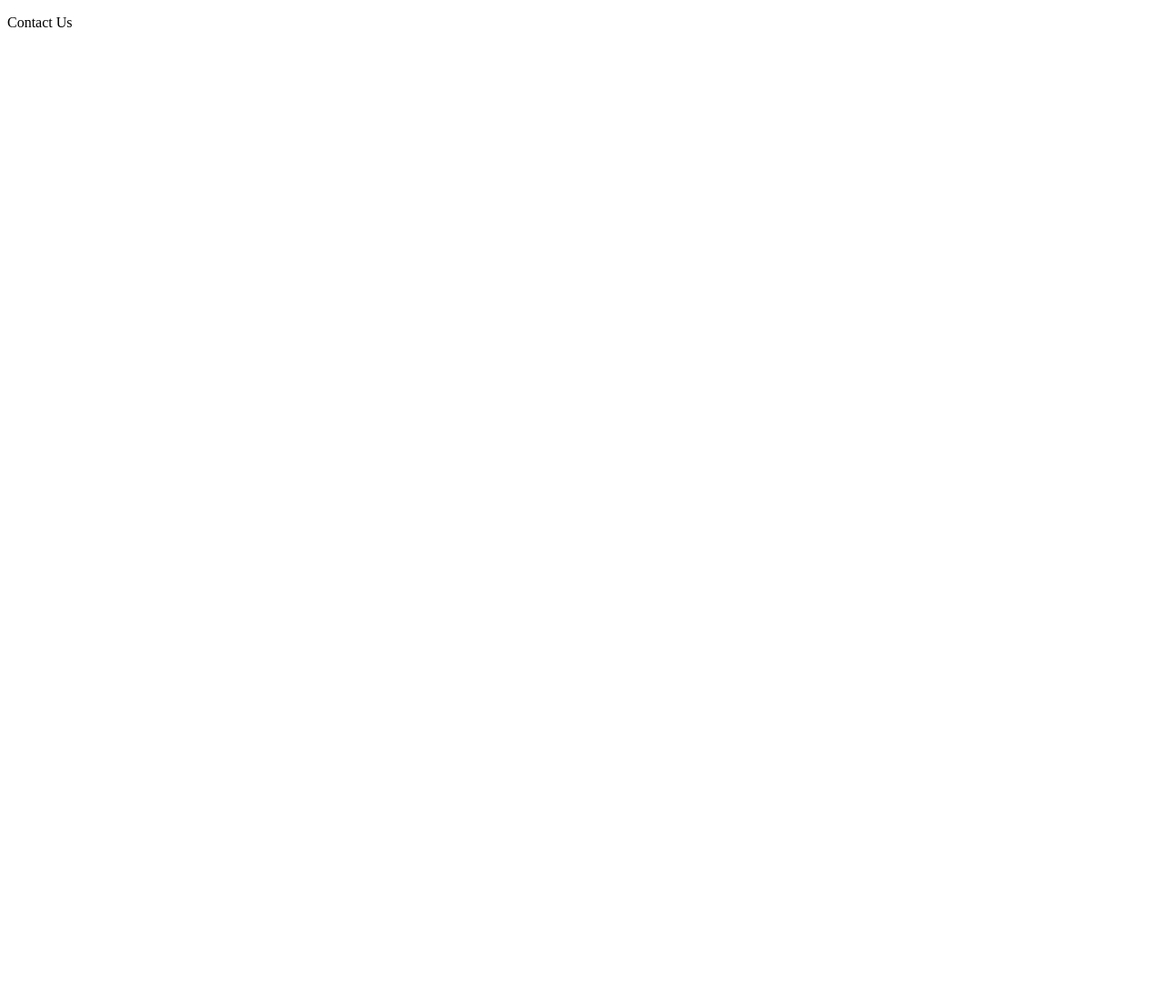
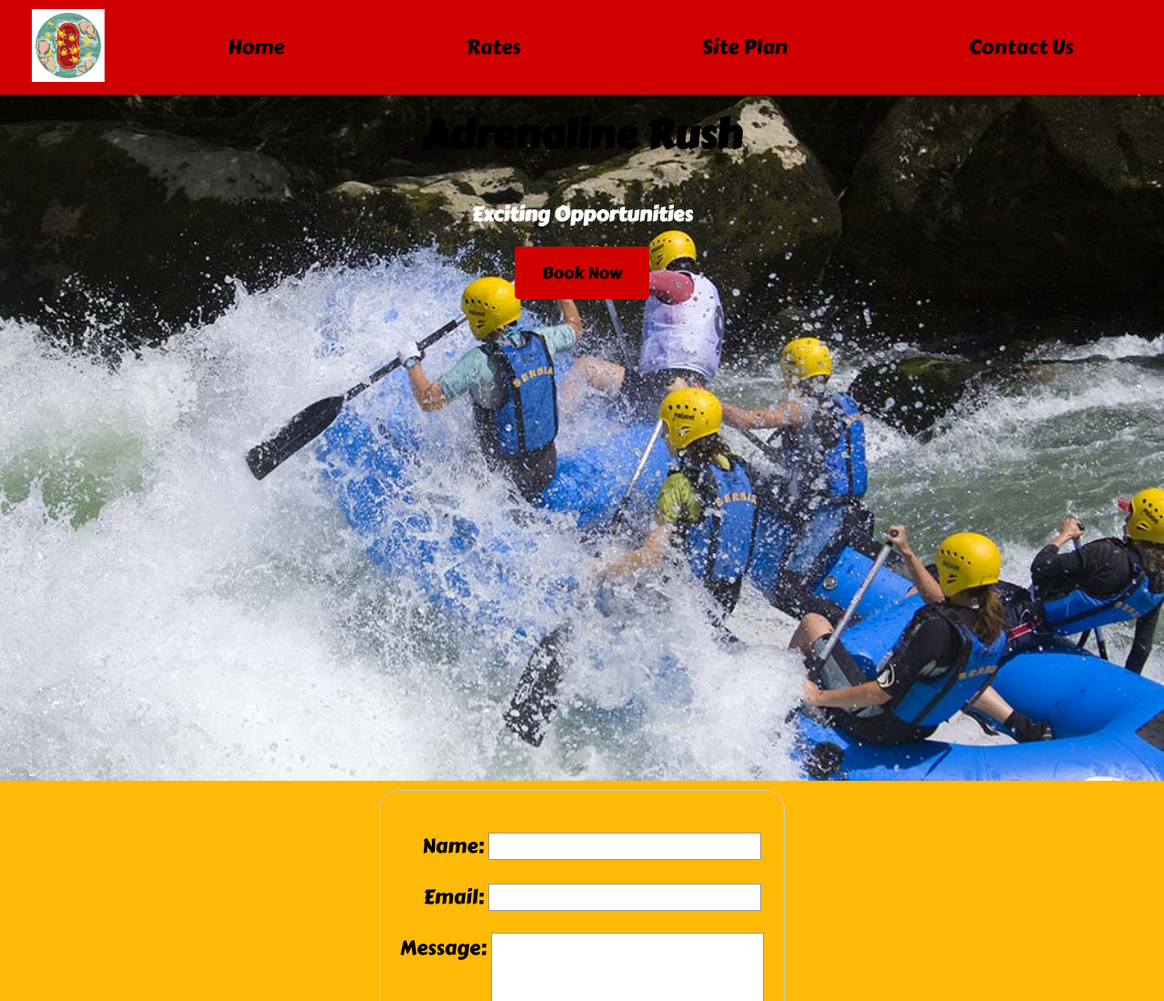
Before and after one commit to jroyales1/wdd130, a plain HTML site: page wwr/contactus.html in a window 1280 px wide. Shown: the top 1100 px of the page at 91% size. Before the commit the page ends 800 px from the top, so only its background shows below. Drawn offline with Linux system fonts and the light colour scheme.

Commit message:
contact us finished

```diff
--- a/wwr/contactus.html
+++ b/wwr/contactus.html
@@ -1,11 +1,165 @@
-<!DOCTYPE html>
-<html lang="en">
+<!DOCTYPE html><html lang="en">
 <head>
     <meta charset="UTF-8">
     <meta name="viewport" content="width=device-width, initial-scale=1.0">
-    <title>Document</title>
+    <link rel="stylesheet" href="styles/style.css">
+    <title>Rush Hour Rafting | Home</title>
+    <style>
+body {
+  /* Center the form on the page */
+  text-align: center;
+}
+
+form {
+  display: inline-block;
+  /* Form outline */
+  padding: 1em;
+  border: 1px solid #ccc;
+  border-radius: 1em;
+}
+
+p + p {
+  margin-top: 1em;
+}
+
+label {
+  /* Uniform size & alignment */
+  display: inline-block;
+  min-width: 90px;
+  text-align: right;
+}
+
+input,
+textarea {
+  /* To make sure that all text fields have the same font settings
+     By default, text areas have a monospace font */
+  font: 1em sans-serif;
+  /* Uniform text field size */
+  width: 300px;
+  box-sizing: border-box;
+  /* Match form field borders */
+  border: 1px solid #999;
+}
+
+input:focus,
+textarea:focus {
+  /* Set the outline width and style */
+  outline-style: solid;
+  /* To give a little highlight on active elements */
+  outline-color: #000;
+}
+
+textarea {
+  /* Align multiline text fields with their labels */
+  vertical-align: top;
+  /* Provide space to type some text */
+  height: 5em;
+}
+
+.button {
+  /* Align buttons with the text fields */
+  padding-left: 90px; /* same size as the label elements */
+}
+
+button {
+  /* This extra margin represent roughly the same space as the space
+     between the labels and their text fields */
+  margin-left: 0.5em;
+}
+
+#feedback {
+    background-color: antiquewhite;
+    position: absolute;
+    top: 0;
+    left: 0;
+    right: 0;
+    padding: .5em;
+    /* make this element invisible until we are ready for it */
+    display: none;
+}
+.moveDown {
+    margin-top: 3em;
+}
+    </style>
 </head>
 <body>
-    <p>Contact Us</p>
+    <div id="content">
+    <header>
+        <a id="logo_link" href="index.html">
+            <img class="logo" src="images/rushhour.png" alt="Rush Hour Rafting Logo">
+        </a>
+        <nav>
+            <a href="index.html">Home</a>
+            <a href="rates.html">Rates</a>
+            <a href="site-plan-rafting.html">Site Plan</a>
+            <a href="contactus.html">Contact Us</a>
+        </nav>
+    </header>
+    <div id="hero">
+        <div id="hero-box">
+            <img id="hero-img" src="images/hero.png" alt="People enjoying white water rafting">
+        </div>
+        <section id="hero-msg">
+            <h1 class="home-title">Adrenaline Rush</h1>
+            <h4>Exciting Opportunities</h4>
+            <div class='button-box'>
+                <a class='book' href="contactus.html">Book Now</a>
+            </div>
+        </section>
+    </div>
+    <main>
+        <div id="feedback"></div>
+        <form action="/my-handling-form-page" method="post">
+            <p>
+              <label for="name">Name:</label>
+              <input type="text" id="name" name="user_name" />
+            </p>
+            <p>
+              <label for="mail">Email:</label>
+              <input type="email" id="mail" name="user_email" />
+            </p>
+            <p>
+              <label for="msg">Message:</label>
+              <textarea id="msg" name="user_message"></textarea>
+            </p>
+            <p class="button">
+                <button type="submit">Send your message</button>
+            </p>
+          </form>
+    </main>
+    <footer>
+        <p>&copy; Rush Hour Rafting 2024 - JP Royales</p>
+        <p><a href="site-plan-rafting.html">Site Plan</a></p>
+        <p><a href="contactus.html">Contact Us</a></p>
+        <div>
+            <a href="https://facebook.com" target="_blank">
+                <img class="icon" src="images/facebook.png" alt="fb icon">
+            </a>
+            <a href="https://x.com" target="_blank">
+                <img class="icon" src="images/x.png" alt="x icon">
+            </a>
+            <a href="https://instagram.com" target="_blank">
+                <img class="icon" src="images/instagram.png" alt="instagram icon">
+            </a>
+        </div>
+    </footer>
+</div>
+        <script>
+            // get the feedback div element so we can do something with it.
+            const feedbackElement = document.getElementById('feedback');
+            // get the form so we can read what was entered in it.
+            const formElement = document.forms[0];
+            // add a 'listener' to wait for a submission of our form. When that happens run the code below.
+            formElement.addEventListener('submit', function(e) {
+                // stop the form from doing the default action.
+                e.preventDefault();
+                // set the contents of our feedback element to a message letting the user know the form was submitted successfully. Notice that we pull the name that was entered in the form to personalize the message!
+                feedbackElement.innerHTML = 'Hello '+ formElement.user_name.value +'! Thank you for your message. We will get back with you as soon as possible!';
+                // make the feedback element visible.
+                feedbackElement.style.display = "block";
+                // add a class to move everything down so our message doesn't cover it.
+                document.body.classList.toggle('moveDown');
+            });
+        </script>
 </body>
 </html>
```
